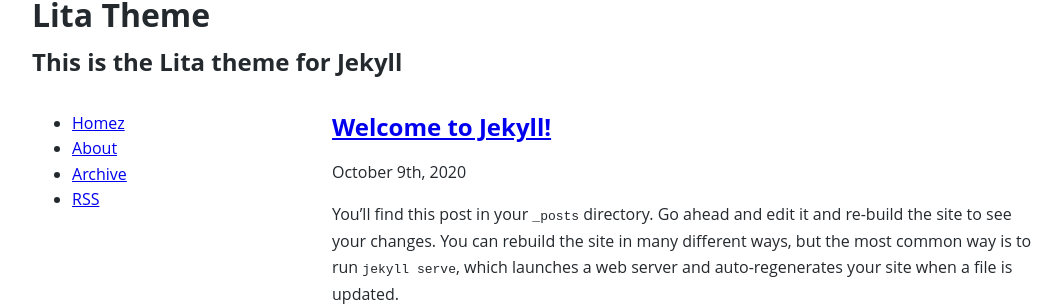
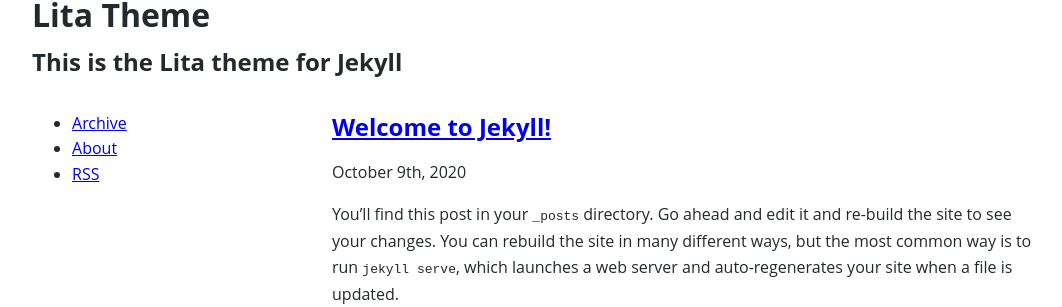
Before and after one commit to lambert-p/jekyll-theme-lita, a Jekyll site: the page built from index.html, in a window 1280 px wide and 900 px high. Shown: the part 327-634 px from the top of the window, without its empty margins (108-1170 px from the left). Built offline with Jekyll 4.4.1, drawn with Linux system fonts in a browser that asks for light colours; the list of posts is cut into pages by our own code.

Commit message:
updating default nav

```diff
--- a/_data/navigation.yml
+++ b/_data/navigation.yml
@@ -1,9 +1,7 @@
 links:
-- title: Homez
-  url: /
+- title: Archive
+  url: /archive
 - title: About
   url: /about
-- title: Archive
-  url: /archive
 - title: RSS
   url: /atom.xml
```
